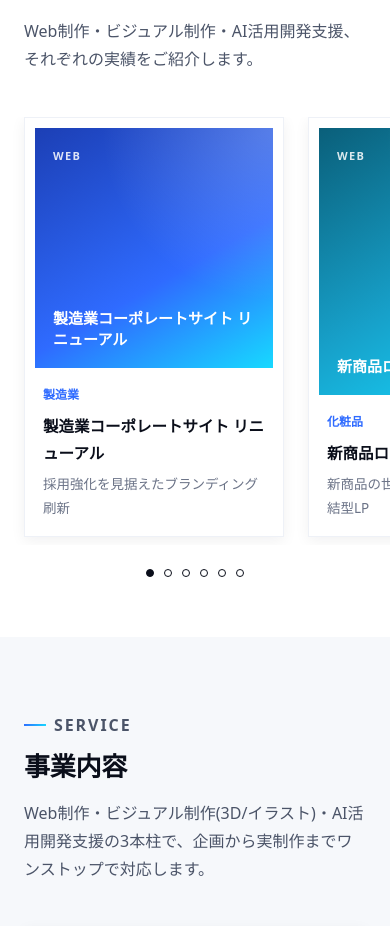
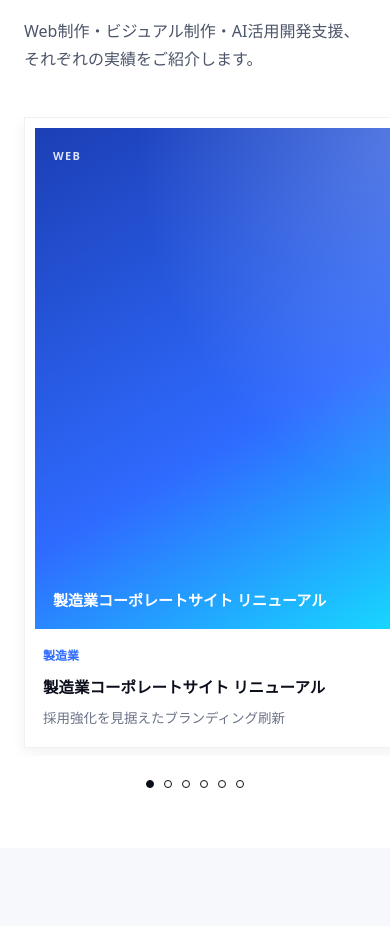
Before and after one commit to xwasabimotix/xwasabimotix.github.io, a React (Vite) app in the folder client/: page / in a window 390 px wide. Shown: the part 4746-5672 px from the top of the page. Built offline with nearby package versions, Linux system fonts and the light colour scheme.

Commit message:
Scale work card width 1.5x (240px -> 360px, mobile 260px -> 390px)

```diff
--- a/client/src/pages/Works.css
+++ b/client/src/pages/Works.css
@@ -63,7 +63,7 @@
 .work-card {
   display: flex;
   flex-direction: column;
-  flex: 0 0 240px;
+  flex: 0 0 360px;
   aspect-ratio: 1 / 1.618;
   padding: 10px;
 }
@@ -98,6 +98,6 @@
 
 @media (max-width: 640px) {
   .work-card {
-    flex-basis: 260px;
+    flex-basis: 390px;
   }
 }
```
